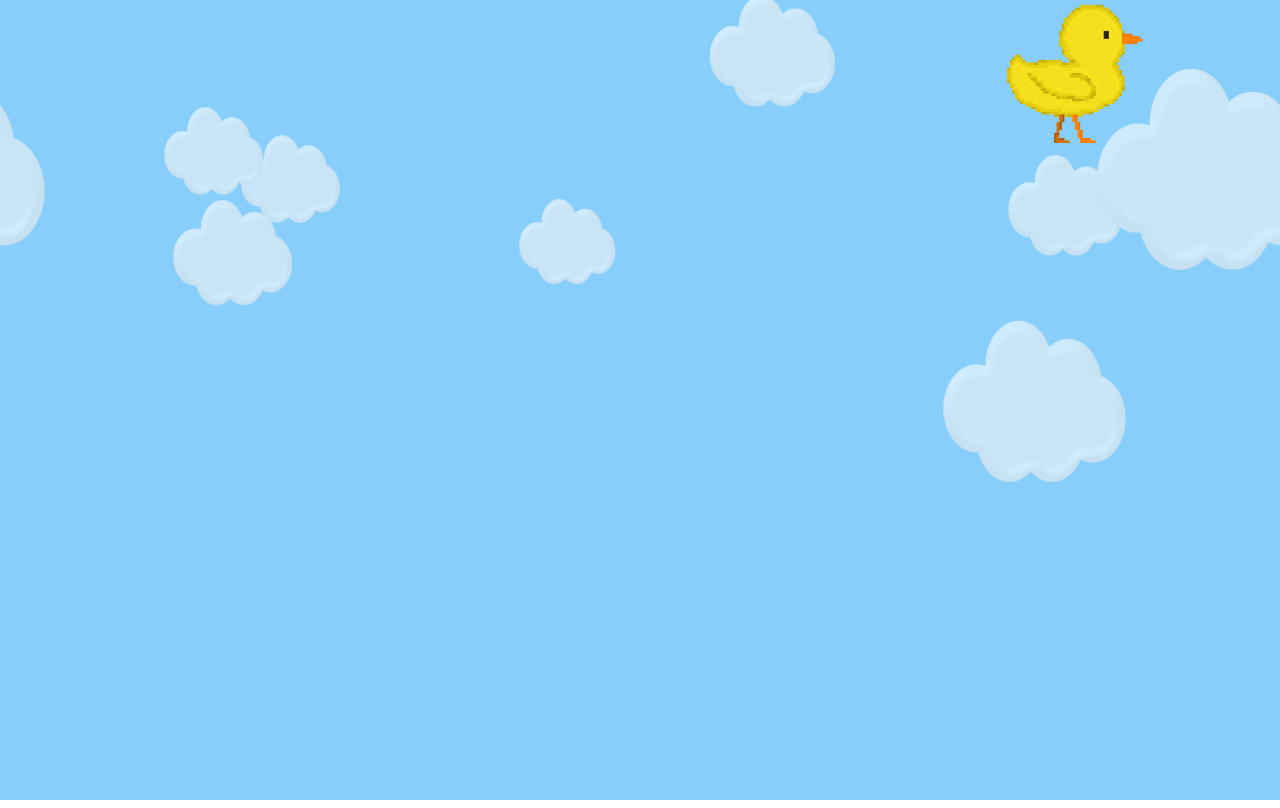
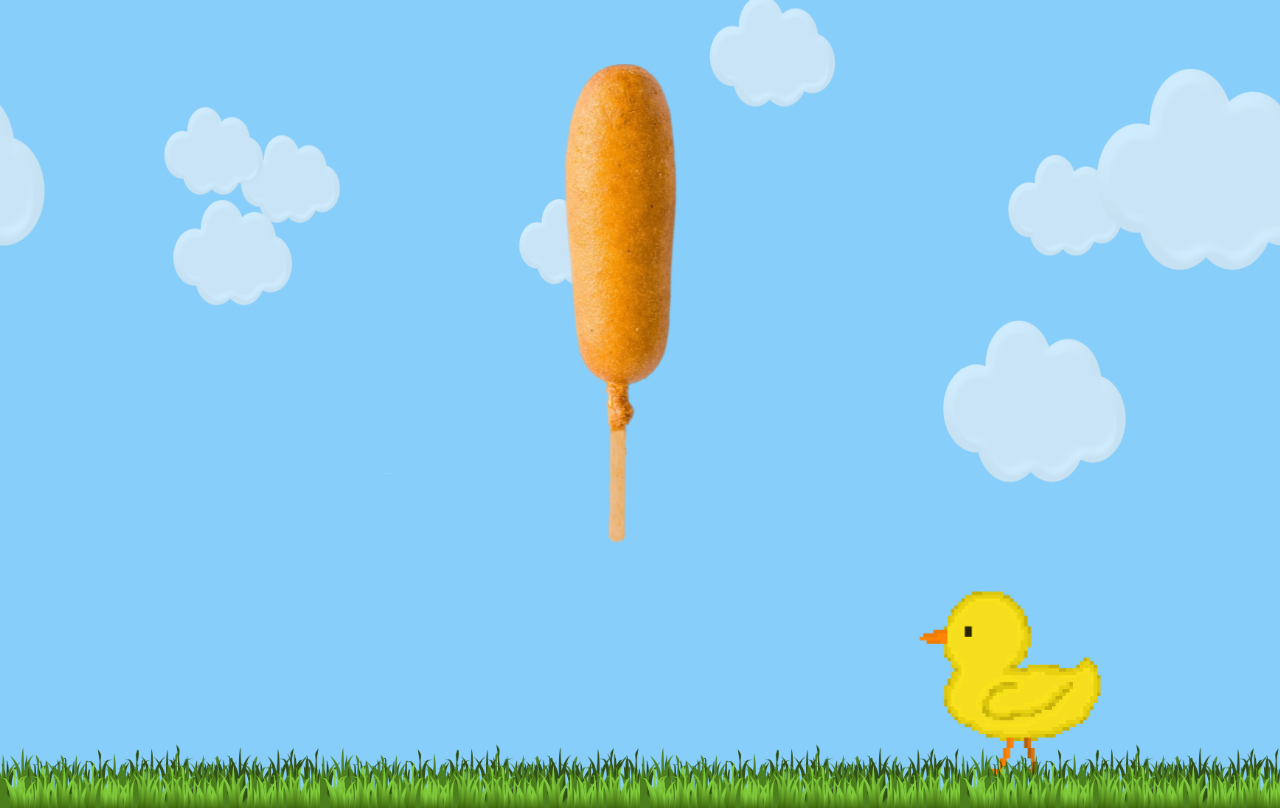
Before and after one commit to ahoward7/DuckyFlavoredCorndog2, a plain HTML site: page index.html in a window 1280 px wide. Drawn offline with nearby package versions, Linux system fonts and the light colour scheme.

Commit message:
Grass and corndog dropping in likes its's hot

```diff
--- a/ducky.css
+++ b/ducky.css
@@ -1,6 +1,7 @@
 body {
     margin: 0;
     padding: 0;
+    overflow-y: hidden;
 }
 
 .background {
@@ -15,10 +16,50 @@ body {
     z-index: -100000;
 }
 
+.grass {
+    width: 25%;
+    height: 8%;
+    position: absolute;
+    bottom: -1%;
+    background-image: url("Assets/Other/grass.png");
+    background-repeat: repeat-x;
+    background-size: cover;
+}
+
+.g2 {
+    left: 25%
+}
+
+.g3 {
+    left: 50%;
+}
+
+.g4 {
+    left: 75%
+}
+
+.corndog {
+    height: 60vh;
+    width: 14.4vh;
+    margin-top: 8vh;
+    margin-left: 44vw;
+    background: url("Assets/Other/corndog.png");
+    background-repeat: repeat;
+    background-size: 100% 100%;
+    transition: transform .3s;
+    z-index: 10;
+}
+
+.corndog:hover {
+    transform: scale(1.15);
+    cursor: pointer;
+}
+
 .ducky {
-    height: 150px;
-    width: 150px;
+    height: 200px;
+    width: 200px;
     position: absolute;
+    bottom: 15px;
     background-image: url("Assets/DuckSprites/duckRight.gif");
     background-repeat: no-repeat;
     background-size: cover;
--- a/ducky.js
+++ b/ducky.js
@@ -8,7 +8,7 @@ $(function() {
 
 $(function() {
     var x = 0;
-    var h = 2;
+    var h = 1;
     setInterval(function(){
         x+=h;
         $(".ducky").css("left", x + "px");
@@ -21,5 +21,5 @@ $(function() {
             h = -h
             $(".ducky").css("background-image", "url('Assets/DuckSprites/duckRight.gif')");
         }
-    }, 10);
+    }, 1);
 })
--- a/index.html
+++ b/index.html
@@ -14,6 +14,13 @@
             <div class="ducky"></div>
         </div>
 
+        <div class="grass g1"></div>
+        <div class="grass g2"></div>
+        <div class="grass g3"></div>
+        <div class="grass g4"></div>
+
+        <div class="corndog"></div>
+
         <script src="https://ajax.googleapis.com/ajax/libs/jquery/3.5.1/jquery.min.js"></script>
         <script src="ducky.js" async defer></script>
     </body>
```
Also changed, not shown: Assets/Other/corndog.png (added), Assets/Other/grass.png (added).
